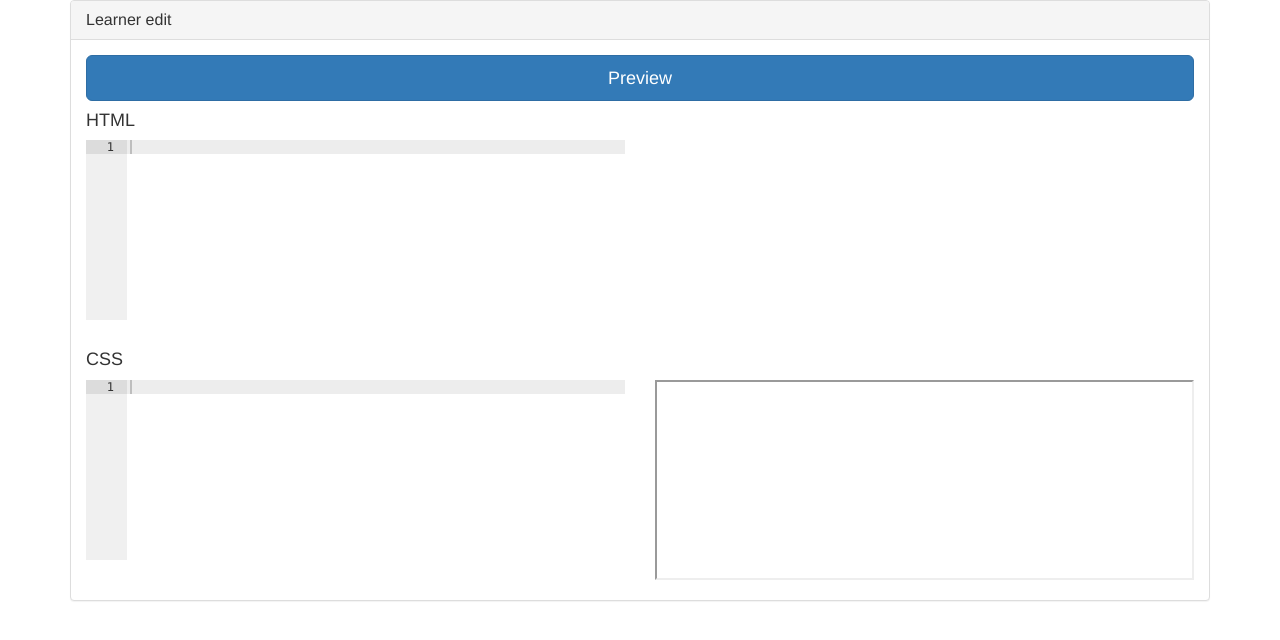
After one commit to NUDelta/ProgrammingWithAPurpose, a Flask app: page /learnerEdit in a window 1280 px wide. The commit adds this page. Shown: the top 640 px of the page. Run offline with Flask 2, Linux system fonts and the light colour scheme; some libraries are stand-ins or nearby versions.

Commit message:
Front end templates

```diff
--- a/pwap/app.py
+++ b/pwap/app.py
@@ -18,3 +18,11 @@ mongo = PyMongo(app, config_prefix='MONGO')
 @app.route('/welcome', methods=['GET'])
 def welcome():
 	return render_template('welcome.html')
+
+@app.route('/learnerEdit', methods=['GET'])
+def learnerEdit():
+	return render_template('learnerEdit.html')
+
+@app.route('/learnerSelect', methods=['GET'])
+def learnerSelect():
+	return render_template('learnerSelect.html')
--- /dev/null
+++ b/pwap/static/css/main.css
@@ -0,0 +1,12 @@
+#mock, #iframe {
+	height: 200px;
+	width: 100%;
+}
+
+#cssEditor, #htmlEditor {
+	height: 180px;
+}
+
+h4 {
+	padding-left: 15px;
+}
--- a/pwap/templates/base.html
+++ b/pwap/templates/base.html
@@ -1,7 +1,9 @@
 <!DOCTYPE html>
 <html lang="en">
     <head>
-        <link rel="stylesheet" href="{{ url_for('static', filename='css/bootstrap.min.css') }}" />
+        <meta name="viewport" content="width=device-width, initial-scale=1">
+        <link rel="stylesheet" href="https://cdn.jsdelivr.net/bootstrap/3.3.0/css/bootstrap.min.css" />
+        <link rel="stylesheet" href="static/css/main.css" />
         <link href="{{ url_for('static', filename='css/font-awesome.min.css') }}" rel="stylesheet">
         <title>{% block title %}{% endblock %}</title>
         <script src="{{ url_for('static', filename='js/jquery-1.11.1.min.js') }}"></script>
@@ -15,8 +17,6 @@
         </script>
     </head>
     <body>
-        <div class="background">
             {% block content %}{% endblock %}
-        </div>
     </body>
 </html>
--- /dev/null
+++ b/pwap/templates/learnerEdit.html
@@ -0,0 +1,47 @@
+{% extends 'base.html' %}
+
+{% block title %}
+Learner edit
+{% endblock title %}
+
+{% block content %}
+
+     <div class="container">
+        <div class="panel panel-default">
+            <div class="panel-heading">
+                <h2 class="panel-title">Learner edit</h2>
+            </div>
+            <div class="panel-body">
+                <div class="btn btn-lg btn-block btn-primary" id="preview">Preview</div>
+                <div class="row">
+                	<h4>HTML</h4>
+                    <div class="col-md-6"><div id="htmlEditor"></div></div>
+                    <div class="col-md-6"><div id="mock"></div></div>
+                </div>
+                <div class="row">
+                	<h4>CSS</h4>
+                    <div class="col-md-6"><div id="cssEditor"></div></div>
+                    <div class="col-md-6"><iframe id="iframe" sandbox="allow-scripts allow-pointer-lock allow-same-origin allow-popups allow-forms"></iframe></div>
+                </div>
+
+            </div>
+        </div>
+    </div>
+    <script src="http://cdnjs.cloudflare.com/ajax/libs/ace/1.1.3/ace.js"></script>
+    <script src="http://cdnjs.cloudflare.com/ajax/libs/ace/1.1.3/mode-css.js"></script>
+    <script type="text/javascript">
+        var htmlEditor = ace.edit("htmlEditor");
+        var cssEditor = ace.edit("cssEditor");
+        htmlEditor.getSession().setMode("ace/mode/html");
+        cssEditor.getSession().setMode("ace/mode/css");
+
+        $(function() {
+            $('#preview').on('click', function() {
+                console.log(encodeURIComponent(htmlEditor.getValue()));
+                $('#iframe').attr('src', 'localhost:3000/output.php?css=' + encodeURIComponent(cssEditor.getValue()) +
+                	'?html=' + encodeURIComponent(htmlEditor.getValue()));
+            });
+        });
+    </script>
+
+{% endblock content %}
```
Also changed, not shown: pwap/templates/learnerSelect.html (added, +14 -0 lines).
